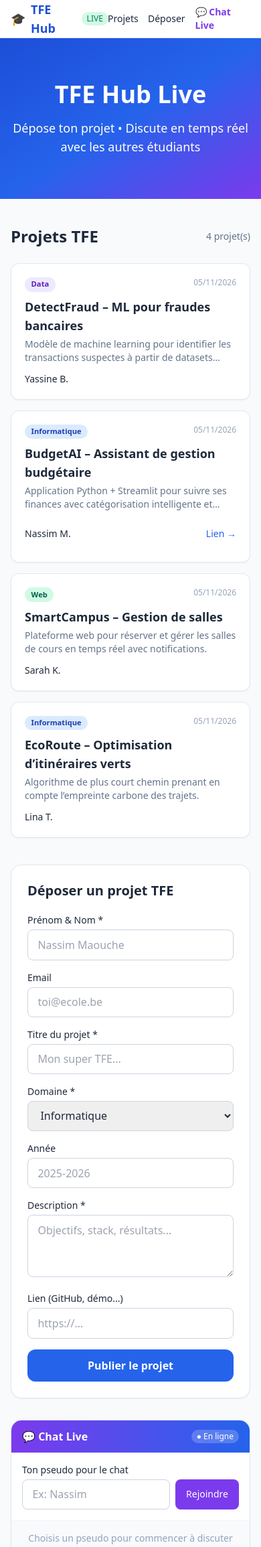
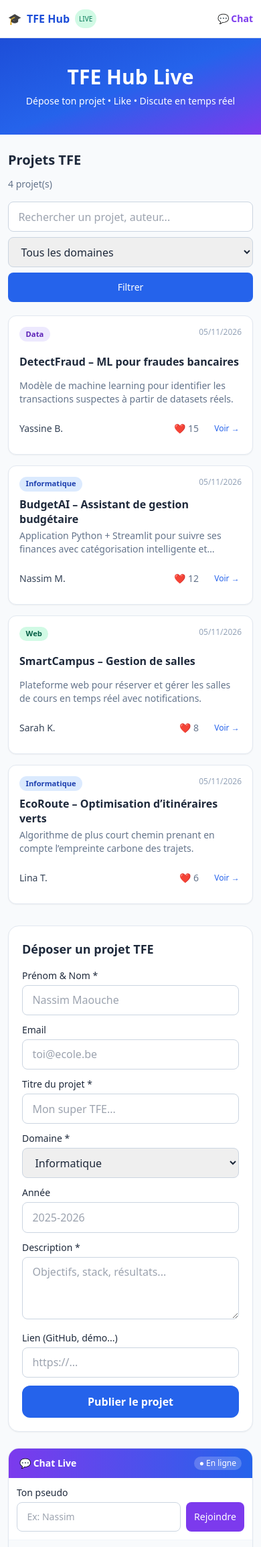
Before and after one commit to NassimMaouche/tfe-hub-live, a Flask app: page / in a window 390 px wide. Shown: the top 2310 px of the page at 67% size. Run offline with Flask 3, Linux system fonts and the light colour scheme; some libraries are stand-ins or nearby versions.

Commit message:
Upgrade index.html: search bar, domain filters, likes buttons, better mobile layout

```diff
--- a/templates/index.html
+++ b/templates/index.html
@@ -2,8 +2,8 @@
 <html lang="fr">
 <head>
   <meta charset="UTF-8" />
-  <meta name="viewport" content="width=device-width, initial-scale=1.0" />
-  <title>TFE Hub Live – Partage & Chat en temps réel</title>
+  <meta name="viewport" content="width=device-width, initial-scale=1.0, maximum-scale=1.0" />
+  <title>TFE Hub Live – Partage & Chat</title>
   <script src="https://cdn.tailwindcss.com"></script>
   <script>
     tailwind.config = {
@@ -22,64 +22,81 @@
 </head>
 <body class="bg-slate-50 text-slate-800 antialiased">
 
-  <!-- Navbar -->
-  <nav class="bg-white/90 backdrop-blur border-b border-slate-200 sticky top-0 z-50">
-    <div class="max-w-7xl mx-auto px-4 flex items-center justify-between h-14">
-      <a href="/" class="flex items-center gap-2 font-bold text-lg text-primary-700">
-        <span>🎓</span> TFE Hub <span class="text-xs bg-emerald-100 text-emerald-700 px-2 py-0.5 rounded-full font-medium">LIVE</span>
+  <nav class="bg-white/95 backdrop-blur border-b border-slate-200 sticky top-0 z-50">
+    <div class="max-w-7xl mx-auto px-3 sm:px-4 flex items-center justify-between h-14">
+      <a href="/" class="flex items-center gap-2 font-bold text-base sm:text-lg text-primary-700">
+        <span>🎓</span> TFE Hub
+        <span class="text-[10px] sm:text-xs bg-emerald-100 text-emerald-700 px-1.5 py-0.5 rounded-full font-medium">LIVE</span>
       </a>
-      <div class="flex items-center gap-4 text-sm">
-        <a href="#projets" class="hover:text-primary-600">Projets</a>
-        <a href="#deposer" class="hover:text-primary-600">Déposer</a>
-        <a href="#chat" class="hover:text-primary-600 font-semibold text-accent-600">💬 Chat Live</a>
+      <div class="flex items-center gap-3 text-sm">
+        <a href="#projets" class="hidden sm:inline hover:text-primary-600">Projets</a>
+        <a href="#deposer" class="hidden sm:inline hover:text-primary-600">Déposer</a>
+        <a href="#chat" class="font-semibold text-accent-600">💬 Chat</a>
       </div>
     </div>
   </nav>
 
-  <!-- Hero -->
-  <header class="bg-gradient-to-br from-primary-700 via-primary-600 to-accent-600 text-white py-16 text-center">
-    <h1 class="text-4xl sm:text-5xl font-extrabold mb-4">TFE Hub <span class="text-primary-100">Live</span></h1>
-    <p class="text-lg text-primary-100 max-w-xl mx-auto">Dépose ton projet • Discute en temps réel avec les autres étudiants</p>
+  <header class="bg-gradient-to-br from-primary-700 via-primary-600 to-accent-600 text-white py-10 sm:py-14 text-center px-4">
+    <h1 class="text-3xl sm:text-4xl font-extrabold mb-2">TFE Hub <span class="text-primary-100">Live</span></h1>
+    <p class="text-sm sm:text-base text-primary-100 max-w-lg mx-auto">Dépose ton projet • Like • Discute en temps réel</p>
   </header>
 
-  <div class="max-w-7xl mx-auto px-4 py-10 grid lg:grid-cols-3 gap-8">
+  <div class="max-w-7xl mx-auto px-3 sm:px-4 py-6 sm:py-8 grid lg:grid-cols-3 gap-6">
 
-    <!-- Colonne principale : Projets + Formulaire -->
-    <div class="lg:col-span-2 space-y-10">
+    <div class="lg:col-span-2 space-y-8">
 
-      <!-- Liste des projets -->
       <section id="projets">
-        <div class="flex items-center justify-between mb-6">
-          <h2 class="text-2xl font-bold">Projets TFE</h2>
+        <div class="flex flex-col sm:flex-row sm:items-center justify-between gap-3 mb-4">
+          <h2 class="text-xl sm:text-2xl font-bold">Projets TFE</h2>
           <span id="project-count" class="text-sm text-slate-500">{{ projects|length }} projet(s)</span>
         </div>
+
+        <form method="GET" action="/" class="flex flex-col sm:flex-row gap-2 mb-5">
+          <input type="search" name="q" value="{{ q }}" placeholder="Rechercher un projet, auteur..."
+            class="input flex-1" />
+          <select name="domaine" class="input sm:w-44" onchange="this.form.submit()">
+            <option value="all" {% if domaine == 'all' %}selected{% endif %}>Tous les domaines</option>
+            <option value="informatique" {% if domaine == 'informatique' %}selected{% endif %}>Informatique</option>
+            <option value="data" {% if domaine == 'data' %}selected{% endif %}>Data / IA</option>
+            <option value="web" {% if domaine == 'web' %}selected{% endif %}>Web / Mobile</option>
+            <option value="cyber" {% if domaine == 'cyber' %}selected{% endif %}>Cybersécurité</option>
+            <option value="autre" {% if domaine == 'autre' %}selected{% endif %}>Autre</option>
+          </select>
+          <button type="submit" class="px-4 py-2.5 rounded-lg bg-primary-600 text-white text-sm font-medium hover:bg-primary-700">Filtrer</button>
+        </form>
+
         <div id="projects-list" class="grid sm:grid-cols-2 gap-4">
           {% for p in projects %}
-          <article class="project-card bg-white rounded-xl border border-slate-200 p-5 shadow-sm">
-            <div class="flex justify-between items-start mb-2">
+          <article class="project-card bg-white rounded-xl border border-slate-200 p-4 sm:p-5 shadow-sm" data-id="{{ p.id }}">
+            <div class="flex justify-between items-start mb-2 gap-2">
               <span class="badge badge-{{ p.domaine }}">{{ p.domaine }}</span>
-              <span class="text-xs text-slate-400">{{ p.created_at.strftime('%d/%m/%Y') if p.created_at else '' }}</span>
+              <span class="text-xs text-slate-400 whitespace-nowrap">{{ p.created_at.strftime('%d/%m/%Y') if p.created_at else '' }}</span>
             </div>
-            <h3 class="font-bold text-lg mb-1">{{ p.titre }}</h3>
+            <h3 class="font-bold text-base sm:text-lg mb-1 leading-snug">
+              <a href="/projet/{{ p.id }}" class="hover:text-primary-600">{{ p.titre }}</a>
+            </h3>
             <p class="text-sm text-slate-500 mb-3 line-clamp-2">{{ p.description }}</p>
             <div class="flex justify-between items-center text-sm">
-              <span class="font-medium">{{ p.auteur }}</span>
-              {% if p.lien %}
-              <a href="{{ p.lien }}" target="_blank" class="text-primary-600 hover:underline">Lien →</a>
-              {% endif %}
+              <span class="font-medium text-slate-700">{{ p.auteur }}</span>
+              <div class="flex items-center gap-3">
+                <button onclick="likeProject({{ p.id }}, this)" class="like-btn flex items-center gap-1 text-slate-500 hover:text-rose-500 transition">
+                  <span>❤️</span>
+                  <span class="like-count font-medium">{{ p.likes or 0 }}</span>
+                </button>
+                <a href="/projet/{{ p.id }}" class="text-primary-600 hover:underline text-xs sm:text-sm">Voir →</a>
+              </div>
             </div>
           </article>
           {% else %}
-          <p class="col-span-2 text-center text-slate-400 py-10">Aucun projet pour le moment. Sois le premier !</p>
+          <p class="col-span-2 text-center text-slate-400 py-10">Aucun projet trouvé. Sois le premier !</p>
           {% endfor %}
         </div>
       </section>
 
-      <!-- Formulaire dépôt -->
-      <section id="deposer" class="bg-white rounded-2xl border border-slate-200 p-6 shadow-sm">
-        <h2 class="text-xl font-bold mb-5">Déposer un projet TFE</h2>
-        <form id="project-form" class="space-y-4">
-          <div class="grid sm:grid-cols-2 gap-4">
+      <section id="deposer" class="bg-white rounded-2xl border border-slate-200 p-5 sm:p-6 shadow-sm">
+        <h2 class="text-lg sm:text-xl font-bold mb-4">Déposer un projet TFE</h2>
+        <form id="project-form" class="space-y-3 sm:space-y-4">
+          <div class="grid sm:grid-cols-2 gap-3">
             <div>
               <label class="block text-sm font-medium mb-1">Prénom & Nom *</label>
               <input type="text" name="auteur" required class="input" placeholder="Nassim Maouche" />
@@ -93,7 +110,7 @@
             <label class="block text-sm font-medium mb-1">Titre du projet *</label>
             <input type="text" name="titre" required class="input" placeholder="Mon super TFE..." />
           </div>
-          <div class="grid sm:grid-cols-2 gap-4">
+          <div class="grid sm:grid-cols-2 gap-3">
             <div>
               <label class="block text-sm font-medium mb-1">Domaine *</label>
               <select name="domaine" required class="input">
@@ -124,38 +141,39 @@
       </section>
     </div>
 
-    <!-- Colonne droite : Chat Live -->
     <div id="chat" class="lg:col-span-1">
-      <div class="bg-white rounded-2xl border border-slate-200 shadow-sm overflow-hidden sticky top-20 flex flex-col" style="height: 620px;">
+      <div class="bg-white rounded-2xl border border-slate-200 shadow-sm overflow-hidden sticky top-16 flex flex-col h-[70vh] lg:h-[620px]">
         <div class="bg-gradient-to-r from-accent-600 to-primary-600 text-white px-4 py-3 flex items-center justify-between">
-          <div class="font-semibold">💬 Chat Live</div>
+          <div class="font-semibold text-sm sm:text-base">💬 Chat Live</div>
           <div id="online-status" class="text-xs bg-white/20 px-2 py-0.5 rounded-full">● En ligne</div>
         </div>
 
-        <div id="username-box" class="p-4 border-b border-slate-100">
-          <label class="block text-sm font-medium mb-1">Ton pseudo pour le chat</label>
+        <div id="username-box" class="p-3 border-b border-slate-100">
+          <label class="block text-sm font-medium mb-1">Ton pseudo</label>
           <div class="flex gap-2">
-            <input type="text" id="username-input" maxlength="30" placeholder="Ex: Nassim" class="input flex-1" />
-            <button id="join-btn" class="px-4 py-2 rounded-lg bg-accent-600 text-white text-sm font-medium hover:bg-accent-700">Rejoindre</button>
+            <input type="text" id="username-input" maxlength="30" placeholder="Ex: Nassim" class="input flex-1 text-sm" />
+            <button id="join-btn" class="px-3 py-2 rounded-lg bg-accent-600 text-white text-sm font-medium hover:bg-accent-700 shrink-0">Rejoindre</button>
           </div>
         </div>
 
-        <div id="chat-messages" class="flex-1 overflow-y-auto p-4 space-y-3 bg-slate-50">
-          <p class="text-center text-slate-400 text-sm">Choisis un pseudo pour commencer à discuter</p>
+        <div id="chat-messages" class="flex-1 overflow-y-auto p-3 space-y-2 bg-slate-50 text-sm">
+          <p class="text-center text-slate-400 text-xs">Choisis un pseudo pour discuter</p>
         </div>
 
-        <div id="chat-input-box" class="p-3 border-t border-slate-200 bg-white hidden">
+        <div id="typing-indicator" class="px-3 py-1 text-xs text-slate-400 hidden">Quelqu’un écrit...</div>
+
+        <div id="chat-input-box" class="p-2 sm:p-3 border-t border-slate-200 bg-white hidden">
           <form id="chat-form" class="flex gap-2">
-            <input type="text" id="message-input" maxlength="500" placeholder="Écris un message..." class="input flex-1" autocomplete="off" />
-            <button type="submit" class="px-4 py-2 rounded-lg bg-primary-600 text-white font-medium hover:bg-primary-700">Envoyer</button>
+            <input type="text" id="message-input" maxlength="500" placeholder="Écris un message..." class="input flex-1 text-sm" autocomplete="off" />
+            <button type="submit" class="px-3 py-2 rounded-lg bg-primary-600 text-white text-sm font-medium hover:bg-primary-700 shrink-0">➤</button>
           </form>
         </div>
       </div>
     </div>
   </div>
 
-  <footer class="text-center text-sm text-slate-400 py-8 border-t border-slate-200 mt-8">
-    TFE Hub Live – Base de données SQLite + Chat temps réel (SocketIO) · TFE Informatique 2025/2026
+  <footer class="text-center text-xs text-slate-400 py-6 border-t border-slate-200 mt-4">
+    TFE Hub Live · Recherche · Likes · Chat temps réel · TFE Informatique 2025/2026
   </footer>
 
   <script src="/static/js/app.js"></script>
```
